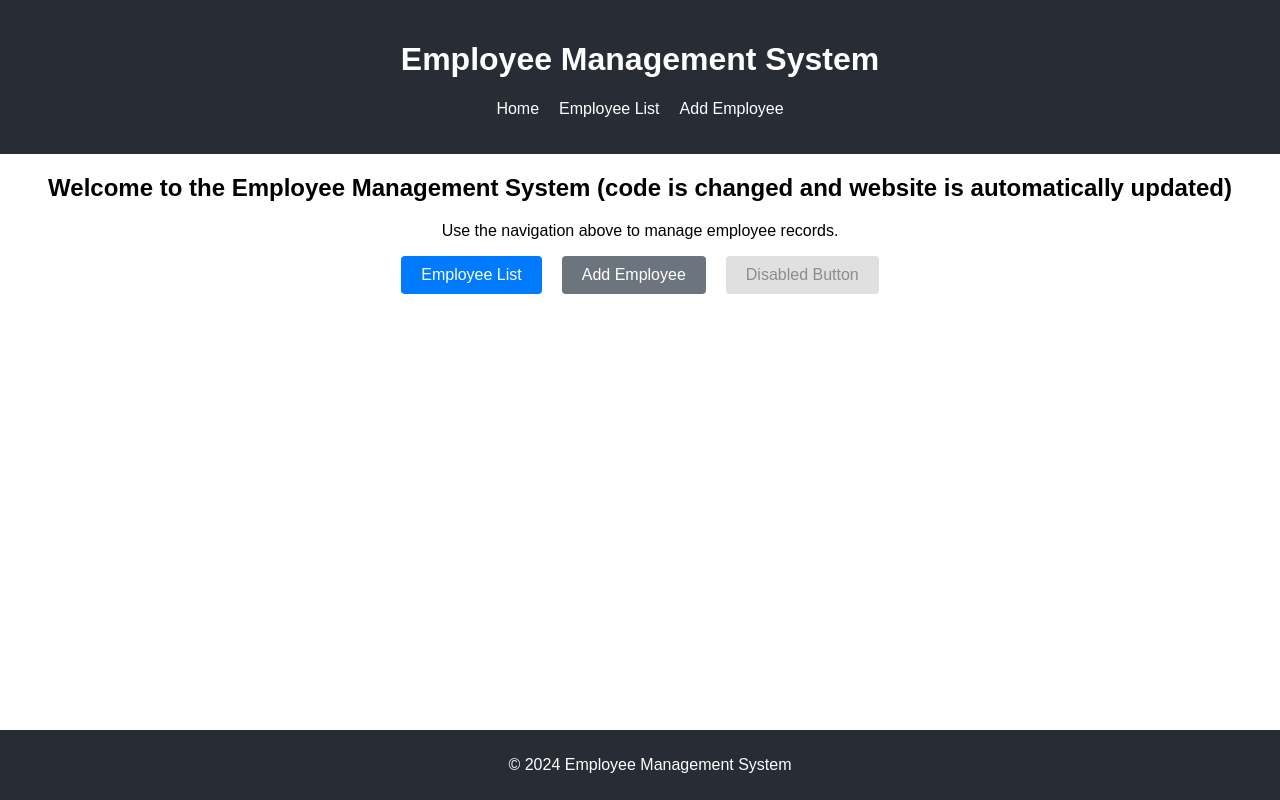
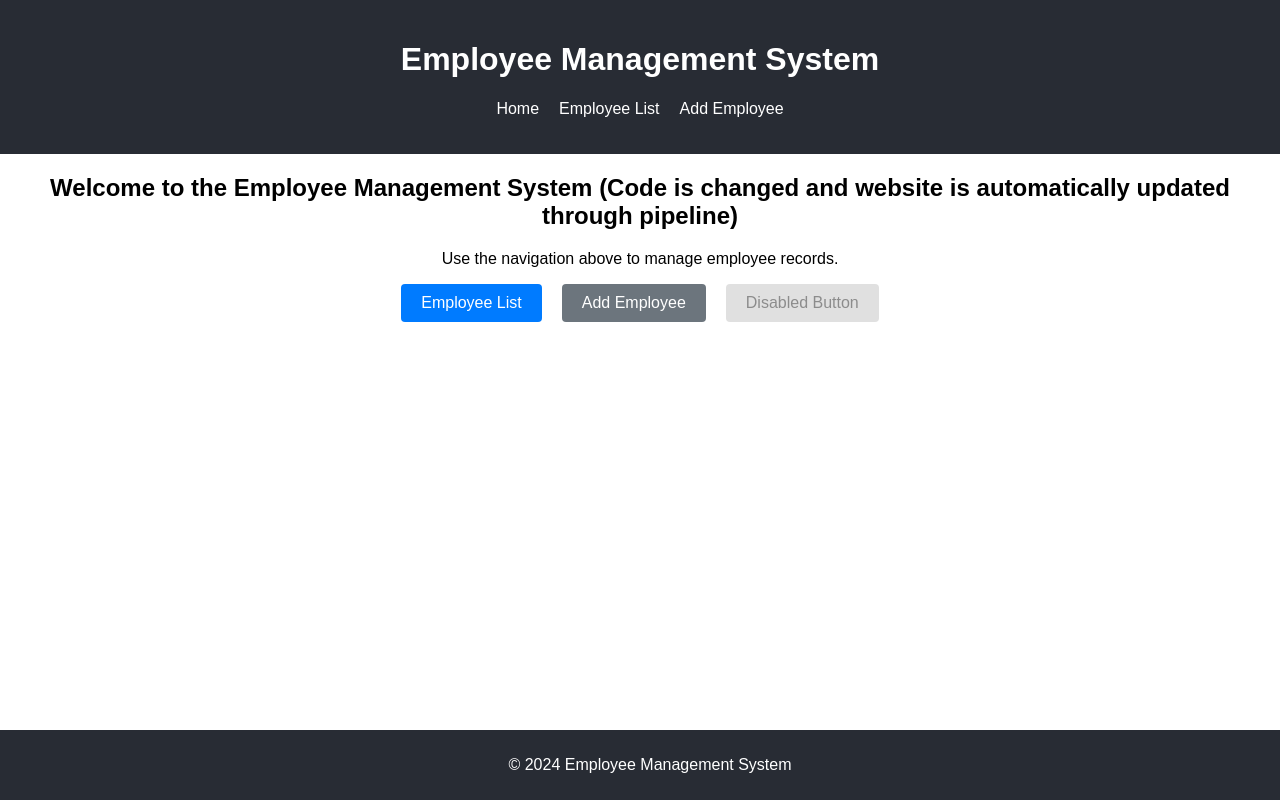
Before and after one commit to HassamBinSaleem/employee-management-frontend, a React (Create React App) app: page / in a window 1280 px wide. Built offline with nearby package versions, Linux system fonts and the light colour scheme.

Commit message:
Code is Changed and Website is updated Automatically

```diff
--- a/src/components/Home.jsx
+++ b/src/components/Home.jsx
@@ -5,7 +5,7 @@ import { Link } from 'react-router-dom';
 const Home = () => {
   return (
     <div className="home">
-      <h2>Welcome to the Employee Management System (code is changed and website is automatically updated)</h2>
+      <h2>Welcome to the Employee Management System (Code is changed and website is automatically updated through pipeline)</h2>
       <p>Use the navigation above to manage employee records.</p>
 
       <div className='btn'>
```
